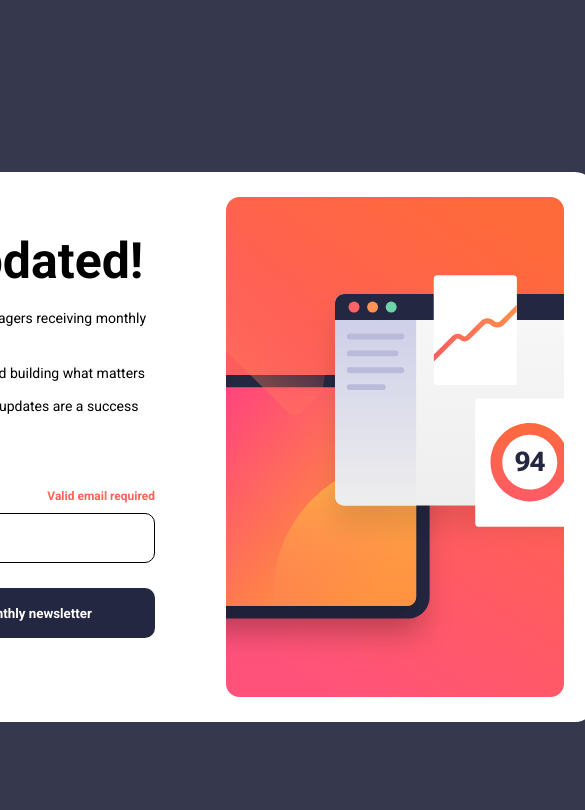
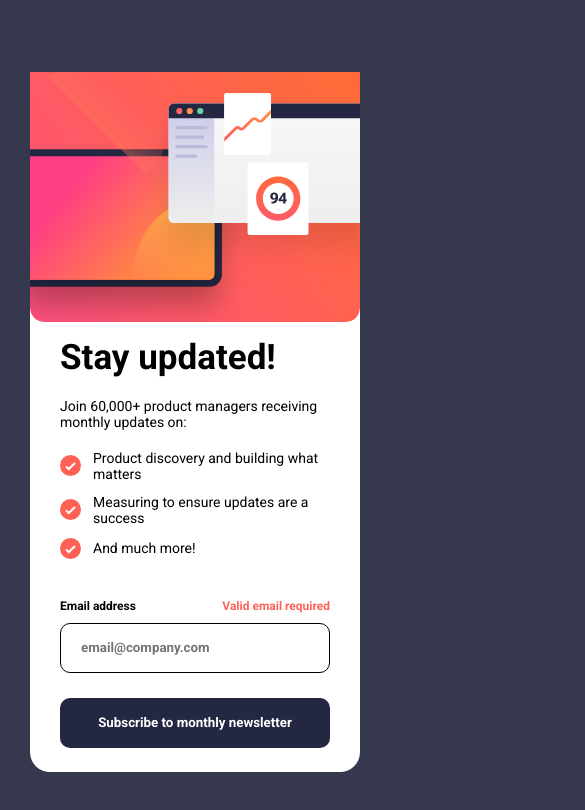
Before and after one commit to ruwan-chamara/news-letter, a plain HTML site: page index.html in a window 390 px wide. Shown: the whole page, 585 px wide, since content can reach past the window. Drawn offline with Linux system fonts and the light colour scheme.

Commit message:
mobile application vertion01

```diff
--- a/index.html
+++ b/index.html
@@ -45,6 +45,10 @@
           class="card-picture"
           src="./assets/images/illustration-sign-up-desktop.svg"
         />
+        <img
+          class="mobile"
+          src="./assets/images/illustration-sign-up-mobile.svg"
+        />
       </div>
     </div>
   </body>
--- a/style.css
+++ b/style.css
@@ -19,6 +19,9 @@ body{
 	margin-top:-250px;
 	border-radius: 20px;
 	display: flex;
+}
+.mobile{
+	display: none;
 }
 .card-picture{
 	height: 500px;
@@ -91,3 +94,39 @@ h1{
 	cursor: pointer;
 	font-weight: 700;
 }
+@media only screen and (max-width: 800px){
+	.news-letter-card{
+		width:330px;
+		height: 700px;
+		background-color: hsl(0, 0%, 100%);
+		position: absolute;
+		top: 50%;
+		left: 50%;
+		margin-left:-165px;
+		margin-top:-350px;
+		border-radius: 20px;
+		display: flex;
+		flex-direction: column;
+	}
+	.card-picture{
+		display: none;
+	}
+	.mobile{
+		display: inline-block;
+		width: 100%;
+	}
+	div#one {order: 2;}
+	div#two {order: 1;}
+
+	.card{
+		width: 100%;
+	}
+	.left{
+		padding: 30px;
+	}
+	h1{
+		font-size:35px;
+		margin-top:-15px;
+		margin-bottom: 20px;
+	}
+}
```
